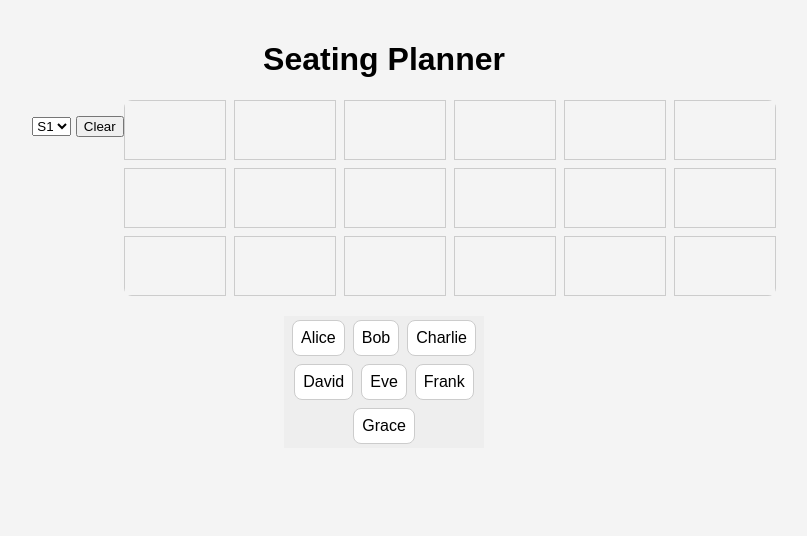
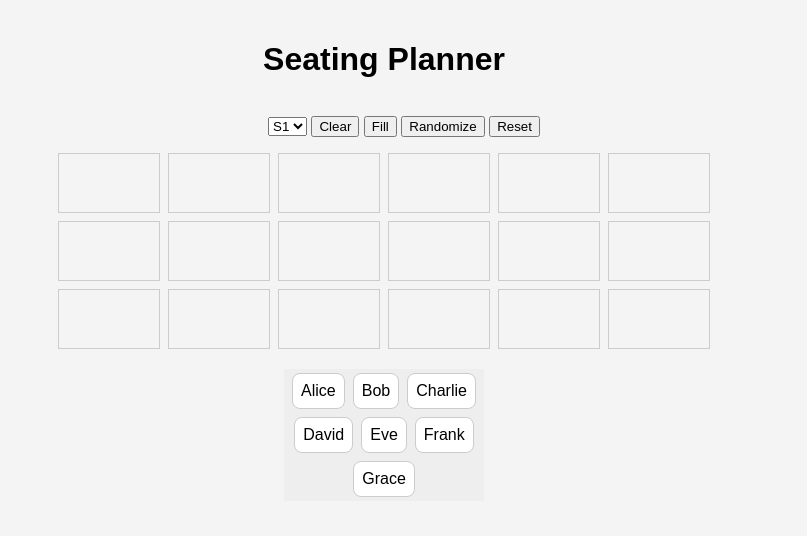
Before and after one commit to blueyorange/seating-planner, a SvelteKit app: page / in a window 1280 px wide. Shown: the top 536 px of the page, without its empty margins (256-1063 px from the left). Built offline with nearby package versions, Linux system fonts and the light colour scheme.

Commit message:
randomize button

```diff
--- a/src/routes/+page.svelte
+++ b/src/routes/+page.svelte
@@ -2,6 +2,16 @@
   import { onMount } from "svelte";
   const rows = 3;
   const cols = 6;
+  let plans = $state([]);
+  let currentPlanName = $state(null);
+  let plan = $derived.by(() => {
+    if (!plans || plans.length === 0) return null;
+    if (currentPlanName) {
+      console.log("Finding plan with name:", currentPlanName);
+      return plans.find((p) => p.name === currentPlanName) ?? plans[0];
+    }
+    return plans[0];
+  });
 
   let initialPlans = [
     {
@@ -16,59 +26,54 @@
     },
   ];
 
-  let plans = $state(initialPlans);
-  let plan = $state(null);
-
-  function normalizePlans(list) {
-    if (!Array.isArray(list)) return initialPlans;
-    for (const p of list) {
-      if (!("seated" in p) && "seats" in p) {
-        p.seated = Array.isArray(p.seats)
-          ? p.seats
-          : Array(rows * cols).fill(null);
-        delete p.seats;
-      }
-      if (!Array.isArray(p.seated)) {
-        p.seated = Array(rows * cols).fill(null);
-      }
-      if (p.seated.length !== rows * cols) {
-        const next = Array(rows * cols).fill(null);
-        for (let i = 0; i < Math.min(p.seated.length, next.length); i++)
-          next[i] = p.seated[i];
-        p.seated = next;
-      }
-      if (!Array.isArray(p.unseated)) p.unseated = [];
-    }
-    return list;
-  }
-
   // retrieve stored plans and current plan once on mount (avoid reactive loops)
   onMount(() => {
     const storedPlans = localStorage.getItem("plans");
     if (storedPlans) {
-      try {
-        plans = normalizePlans(JSON.parse(storedPlans));
-      } catch {}
+      console.log("Stored plans found:", storedPlans);
+      const parsedPlans = JSON.parse(storedPlans);
+      plans = parsedPlans;
+      initialPlans = parsedPlans;
+    } else {
+      plans = initialPlans;
+      console.log("No stored plans found, using initial plans:", initialPlans);
     }
 
-    const currentPlanNameRaw = localStorage.getItem("currentPlanName");
-    if (currentPlanNameRaw) {
-      let name;
+    const storedPlanNameRaw = localStorage.getItem("currentPlanName");
+    if (storedPlanNameRaw) {
       try {
-        name = JSON.parse(currentPlanNameRaw);
-      } catch {
-        name = currentPlanNameRaw;
+        currentPlanName = JSON.parse(storedPlanNameRaw);
+      } catch (e) {
+        currentPlanName = storedPlanNameRaw;
       }
-      const match = plans.find((p) => p.name === name);
-      if (match) plan = match;
+    } else {
+      currentPlanName = plans.length > 0 ? plans[0].name : null;
     }
   });
 
   $effect(() => {
-    if (plan) {
-      localStorage.setItem("currentPlanName", JSON.stringify(plan.name));
+    if (plan && plan.name) {
+      localStorage.setItem("currentPlanName", plan.name);
     }
   });
+
+  // Debug effect to track plan changes
+  $effect(() => {
+    console.log(
+      "Plan changed:",
+      plan?.name,
+      "Current plan name:",
+      currentPlanName
+    );
+  });
+
+  function createEmptyPlan() {
+    return {
+      name: "New Plan",
+      seated: Array(rows * cols).fill(null),
+      unseated: [],
+    };
+  }
 
   $effect(() => {
     if (plans.length === 0) {
@@ -77,12 +82,6 @@
         seated: Array(rows * cols).fill(null),
         unseated: [],
       });
-    }
-  });
-
-  $effect(() => {
-    if (plans.length > 0 && !plan) {
-      plan = plans[0];
     }
   });
 
@@ -125,7 +124,23 @@
     ];
     plan.seated = Array(rows * cols).fill(null);
   }
-  function handleFill() {}
+  function handleFill() {
+    for (let i = 0; i < plan.seated.length; i++) {
+      if (plan.seated[i] === null && plan.unseated.length > 0) {
+        plan.seated[i] = plan.unseated.shift(); // Fill empty seats with unseated students
+      }
+    }
+  }
+
+  function handleReset() {
+    localStorage.removeItem("plans");
+    localStorage.removeItem("currentPlanName");
+    window.location.reload();
+  }
+
+  function handleRandomize() {
+    plan.seated = [...plan.seated].sort(() => Math.random() - 0.5);
+  }
 </script>
 
 <header>
@@ -135,12 +150,15 @@
 <main>
   <div class="container">
     <menu>
-      <select bind:value={plan} class="select">
+      <select bind:value={currentPlanName} class="select">
         {#each plans as p}
-          <option value={p}>{p.name}</option>
+          <option value={p.name}>{p.name}</option>
         {/each}
       </select>
       <button onclick={handleClear}>Clear</button>
+      <button onclick={handleFill}>Fill</button>
+      <button onclick={handleRandomize}>Randomize</button>
+      <button onclick={handleReset}>Reset</button>
     </menu>
     {#if plan}
       <div
@@ -198,6 +216,10 @@
 
   .container {
     display: flex;
+    flex-direction: column;
+    align-items: center;
+    max-width: 800px;
+    margin: 0 auto;
     justify-content: center;
     margin-bottom: 20px;
   }
@@ -205,7 +227,6 @@
   .grid {
     display: grid;
     width: fit-content;
-    border-radius: 8px;
     overflow: hidden;
   }
 
```
